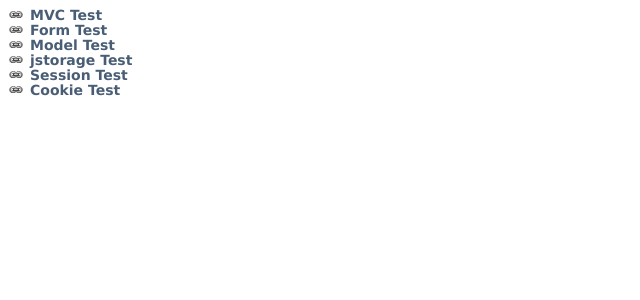
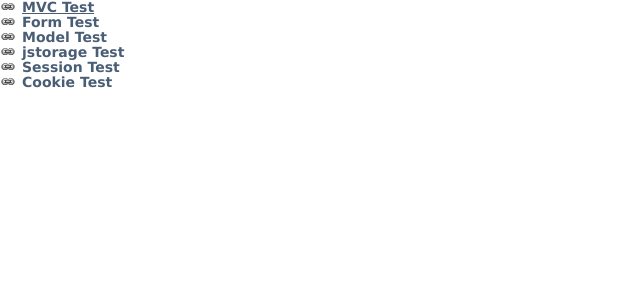
Before and after one commit to filmjbrandon/jmvc, a PHP site: page /overflow_auto/ in a window 1280 px wide. Shown: the top 300 px of the page, without its empty margins (0-640 px from the left). Run offline with PHP 8.4, Linux system fonts and the light colour scheme.

Commit message:
general update

```diff
--- a/application/libraries/application.css
+++ b/application/libraries/application.css
@@ -1,4 +1,4 @@
-p {
+p, body {
   padding:0;
   margin:0;
   font-size: 12px;
--- a/jmvc/includes/jquery.mvcmodel.js
+++ b/jmvc/includes/jquery.mvcmodel.js
@@ -56,6 +56,7 @@ mvcModel.prototype._seek = function(index) {
 };
 
 /* jquery.mvcform.js needed to use this funciton */
+/* to make this super safe either do ajax to server or uuid */
 jQuery.fn.mvcForm2Model = function(file,json) {
   var tempmodel = new mvcModel(file);
   return jQuery.extend(tempmodel,jQuery(this).mvcForm2Obj(json));
```
